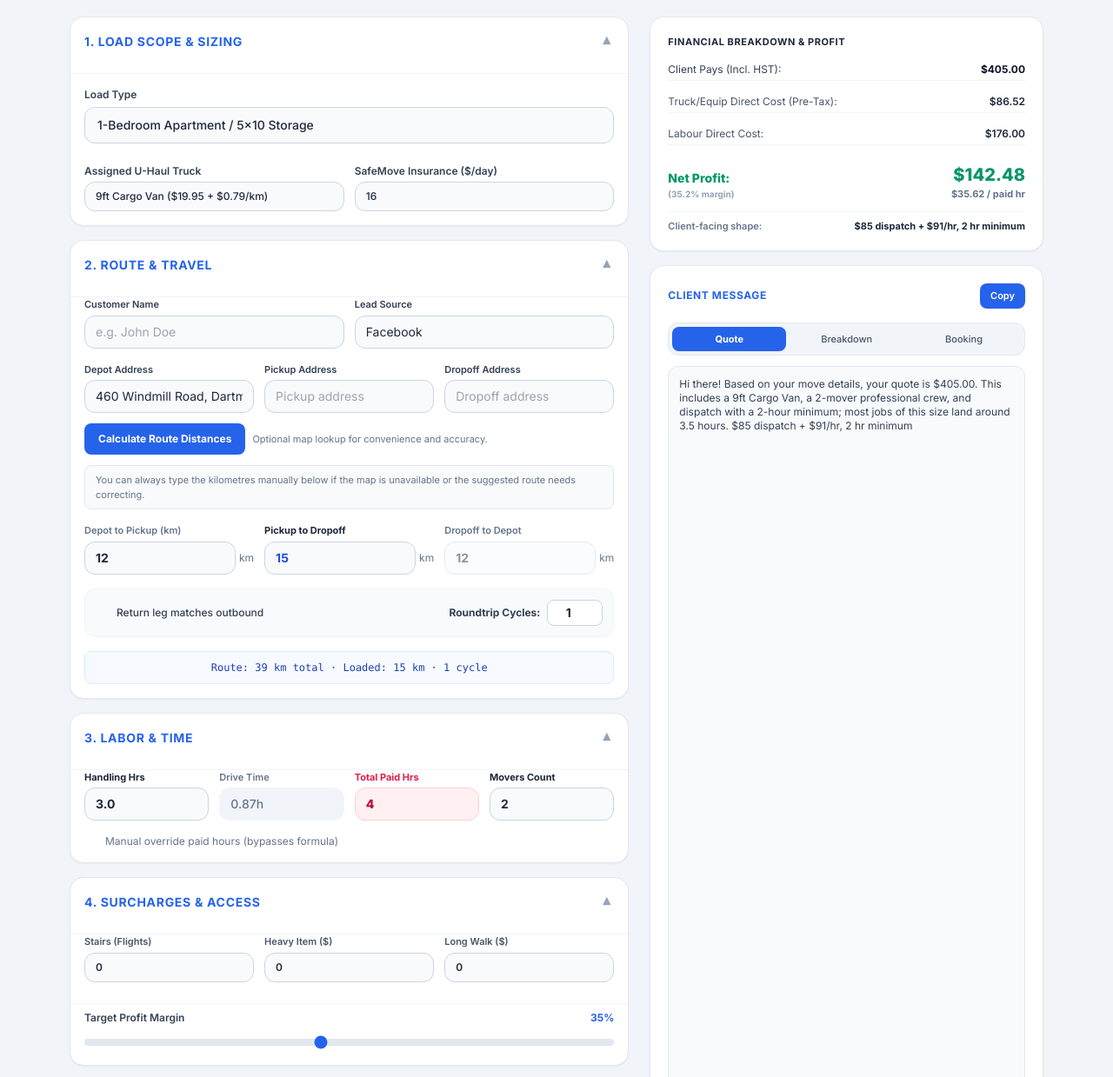
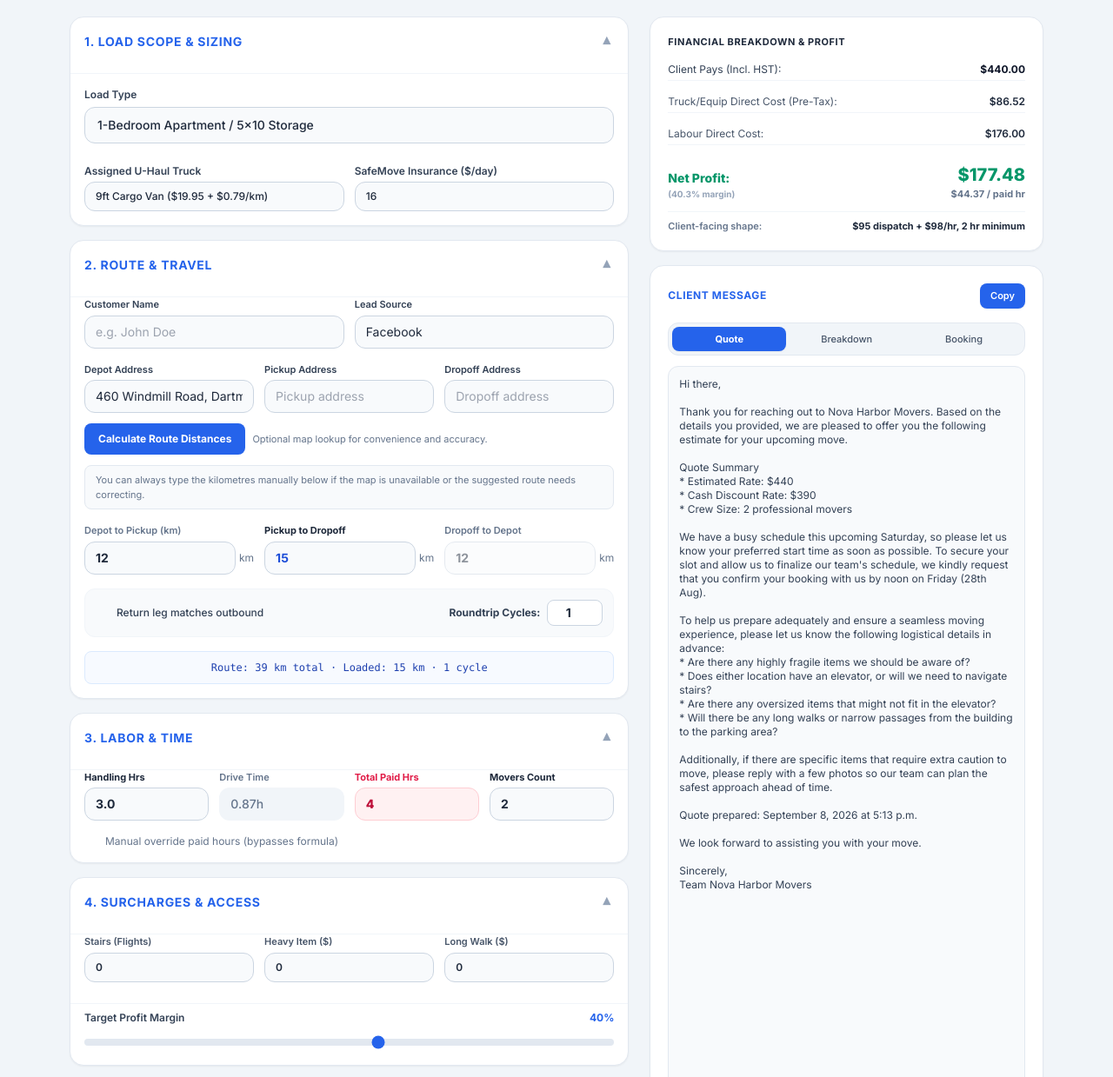
Before and after one commit to emmanuelebube13/movingestimatecalculator, a website: page index.html in a window 1280 px wide. Shown: the part 71-1310 px from the top of the page at 87% size. Drawn offline with nearby package versions, Linux system fonts and the light colour scheme.

Commit message:
Add Nova Harbor quote message template

```diff
--- a/index.html
+++ b/index.html
@@ -321,9 +321,9 @@
           <div class="p-4 pt-2 border-t border-slate-100 mt-2">
             <div class="flex justify-between items-center mb-1.5">
               <span class="text-xs font-semibold text-slate-700">Target Profit Margin</span>
-              <span id="marginLabel" class="text-xs font-bold text-blue-600">35%</span>
+              <span id="marginLabel" class="text-xs font-bold text-blue-600">40%</span>
             </div>
-            <input type="range" id="profitMargin" min="15" max="60" value="35" class="w-full h-2 bg-slate-200 rounded-lg appearance-none cursor-pointer accent-blue-600" />
+            <input type="range" id="profitMargin" min="15" max="60" value="40" class="w-full h-2 bg-slate-200 rounded-lg appearance-none cursor-pointer accent-blue-600" />
           </div>
         </details>
 
@@ -1124,6 +1124,12 @@
       if (!result.routes || !result.routes[0] || !Number.isFinite(result.routes[0].distance)) throw new Error('Route not found');
       return result.routes[0].distance / 1000;
     }
+    function formatQuoteTimestamp() {
+      return new Intl.DateTimeFormat('en-CA', {
+        dateStyle: 'long',
+        timeStyle: 'short'
+      }).format(new Date());
+    }
 
     async function calculateRouteFromAddresses() {
       const addresses = [els.depotAddress.value.trim(), els.pickupAddress.value.trim(), els.dropoffAddress.value.trim()];
@@ -1349,6 +1355,8 @@
         const cName = els.customerName && els.customerName.value.trim() ? els.customerName.value.trim() : 'there';
         const bh = hrs.billableHours;
         const hrRate = subtotal / bh;
+        const cashTotal = Math.max(0, displayTotal - 50);
+        const quoteTimestamp = formatQuoteTimestamp();
 
         let tpl = "";
         const hstStr = biz.hstRegistered ? " (incl NS HST)" : "";
@@ -1364,7 +1372,31 @@
            else if (activeTemplate === 'detailed') tpl = `Labor-Only Breakdown:\n• Team: ${movers} Professional Movers\n• Duration: ${minH} hrs minimum (est. ${bh} hrs)\n• Total: $${displayTotal.toFixed(2)}${hstStr}\n${msg}`;
            else tpl = `Booking Confirmed: Labor Only\nTotal: $${displayTotal.toFixed(2)}\nPlease e-Transfer deposit to secure the crew.`;
         } else {
-           if (activeTemplate === 'standard') tpl = `Hi ${cName}! Based on your move details, your quote is $${displayTotal.toFixed(2)}${hstStr}. This includes a ${truckName}, a ${movers}-mover professional crew, and dispatch with a ${minH}-hour minimum; most jobs of this size land around ${bh} hours.${shapeStr}`;
+           if (activeTemplate === 'standard') tpl = `Hi ${cName},
+
+Thank you for reaching out to Nova Harbor Movers. Based on the details you provided, we are pleased to offer you the following estimate for your upcoming move.
+
+Quote Summary
+* Estimated Rate: $${displayTotal.toFixed(0)}
+* Cash Discount Rate: $${cashTotal.toFixed(0)}
+* Crew Size: ${movers} professional movers
+
+We have a busy schedule this upcoming Saturday, so please let us know your preferred start time as soon as possible. To secure your slot and allow us to finalize our team's schedule, we kindly request that you confirm your booking with us by noon on Friday (28th Aug).
+
+To help us prepare adequately and ensure a seamless moving experience, please let us know the following logistical details in advance:
+* Are there any highly fragile items we should be aware of?
+* Does either location have an elevator, or will we need to navigate stairs?
+* Are there any oversized items that might not fit in the elevator?
+* Will there be any long walks or narrow passages from the building to the parking area?
+
+Additionally, if there are specific items that require extra caution to move, please reply with a few photos so our team can plan the safest approach ahead of time.
+
+Quote prepared: ${quoteTimestamp}
+
+We look forward to assisting you with your move.
+
+Sincerely,
+Team Nova Harbor Movers`;
            else if (activeTemplate === 'detailed') tpl = `Detailed Breakdown:\n• Team: ${movers} Movers + ${truckName}\n• Duration: ${minH} hrs minimum (est. ${bh} hrs)\n• Total: $${displayTotal.toFixed(2)}${hstStr} (Includes U-Haul, fuel, labor, equipment)`;
            else tpl = `Booking Confirmed: Full Service\nTotal: $${displayTotal.toFixed(2)} (${movers} movers + ${truckName})\nPlease e-Transfer deposit to secure your slot.`;
         }
```
